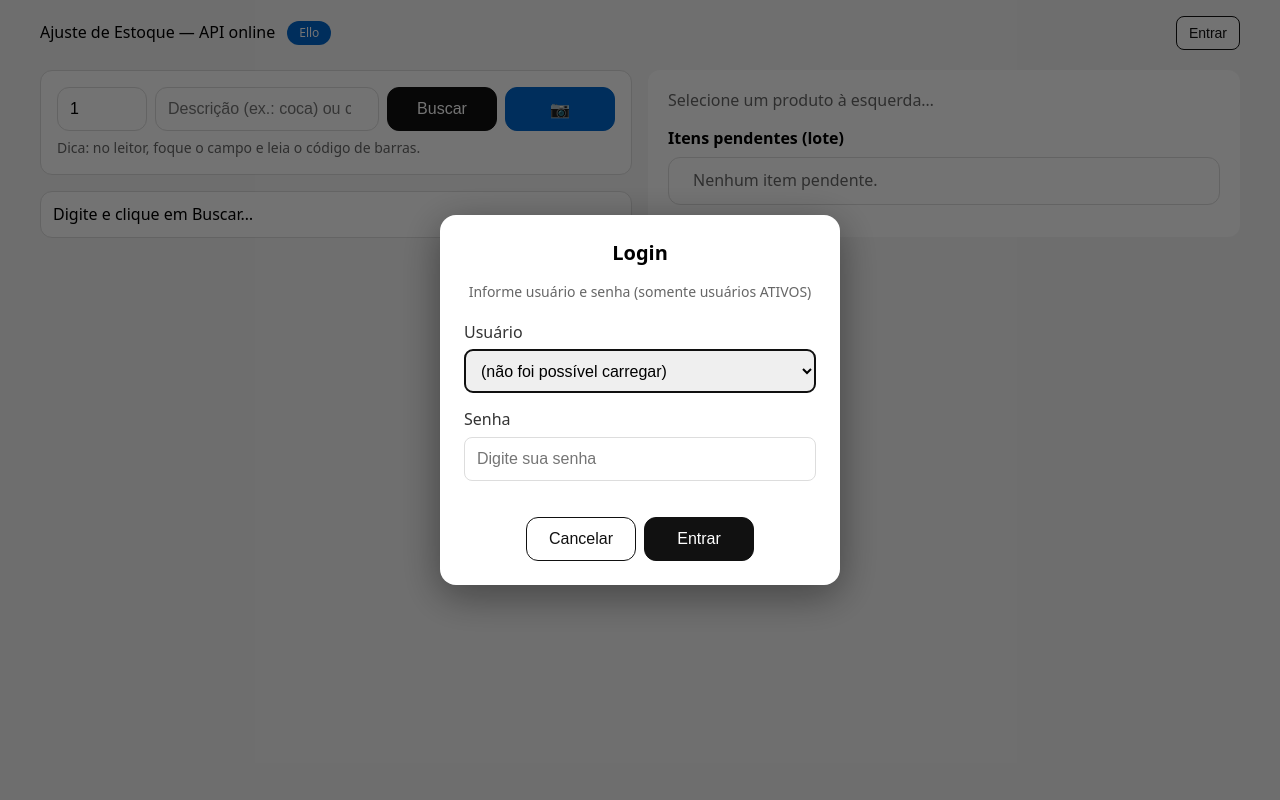
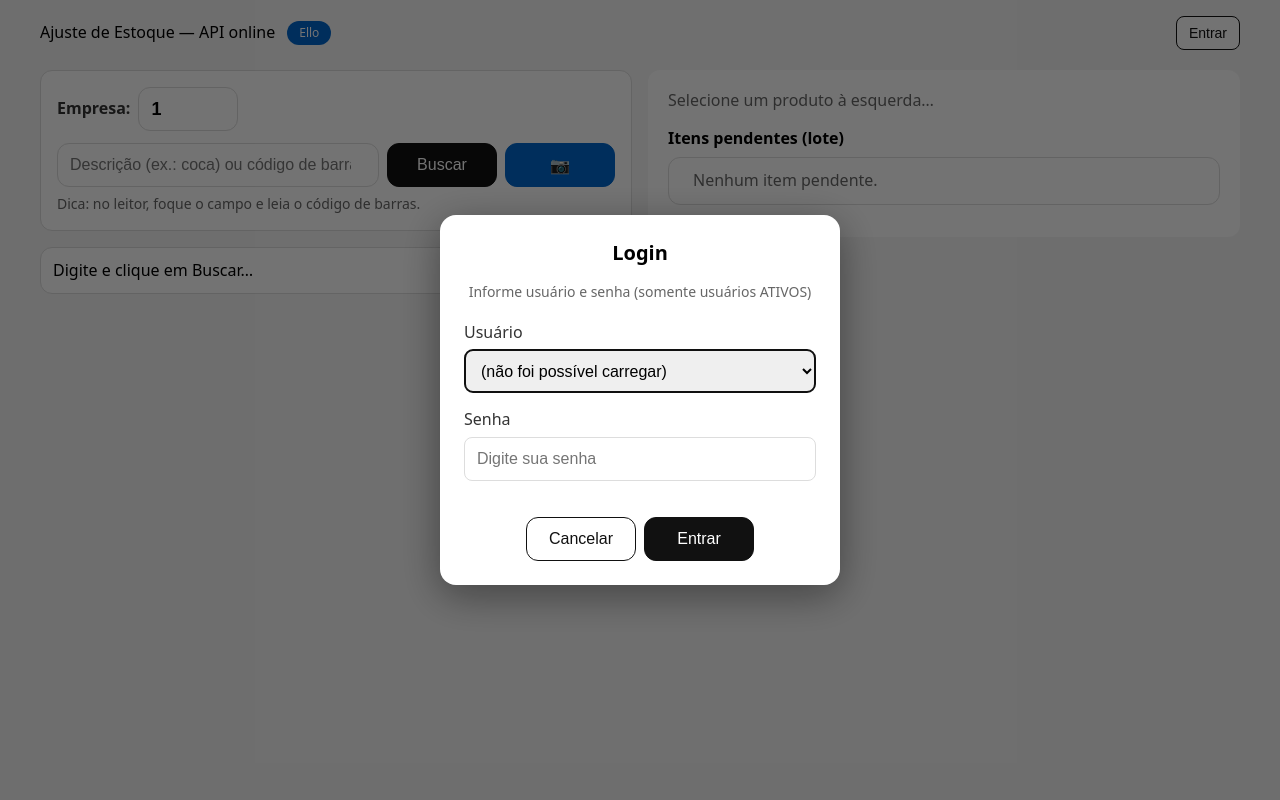
Before and after one commit to andretorresb/Ajuste_estoque_Django, a Django app: page / in a window 1280 px wide. Run offline with Django 5.2, Linux system fonts and the light colour scheme.

Commit message:
Style - Colocando 'EMPRESA'
Colocando Empresa para identificar, tem clientes que usam 2, 3 banco de dados

```diff
--- a/web/templates/web/index.html
+++ b/web/templates/web/index.html
@@ -471,9 +471,12 @@
     <div class="row">
       <!-- BUSCA -->
       <div class="col">
-        <div class="search-section">
+         <div class="search-section">
+          <div style="margin-bottom:12px; display:flex; align-items:center; gap:8px">
+            <label for="empresa" style="font-weight:600; color:#333">Empresa:</label>
+            <input id="empresa" type="number" inputmode="numeric" min="1" value="1" style="width:100px; font-weight:600; font-size:18px" title="Empresa">
+          </div>
           <div class="rowline">
-            <input id="empresa" type="number" inputmode="numeric" min="1" value="1" style="width:90px" title="Empresa">
             <input id="q" type="search" inputmode="search" autocomplete="off"
                placeholder="Descrição (ex.: coca) ou código de barras…" style="flex:1" />
             <button id="btnBuscar" class="btn">Buscar</button>
```
